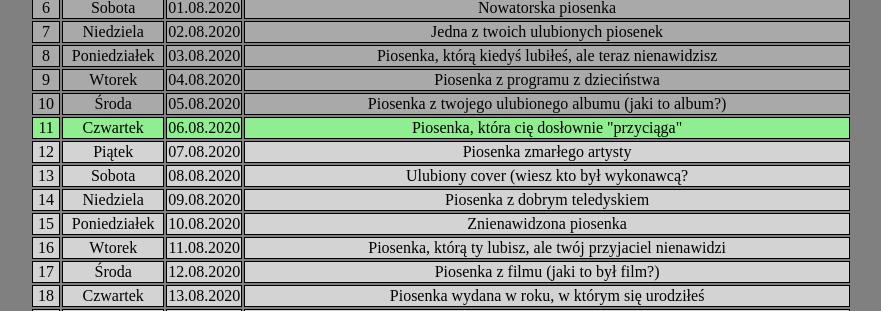
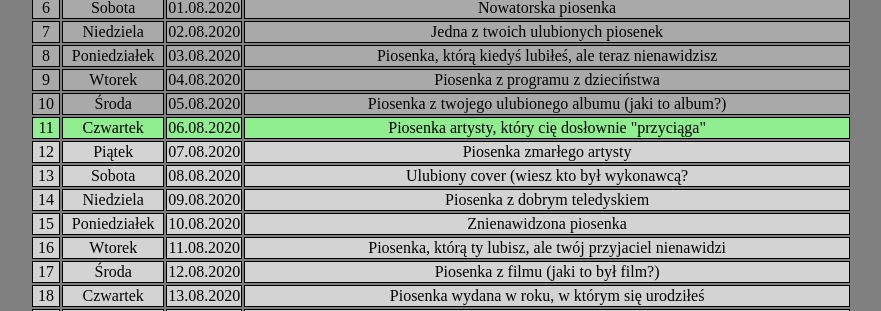
Before and after one commit to Drizii/DayChallange, a Django app: page / in a window 1280 px wide. Shown: the part 283-594 px from the top of the page, without its empty margins (199-1080 px from the left). Run offline with Django 3.2, Linux system fonts and the light colour scheme.

Commit message:
poprawka w 11 dniu

```diff
--- a/challange/templates/index.html
+++ b/challange/templates/index.html
@@ -23,7 +23,7 @@
     <tr><td>8</td><td>Poniedziałek</td><td>03.08.2020</td><td>Piosenka, którą kiedyś lubiłeś, ale teraz nienawidzisz</td></tr>
     <tr><td>9</td><td>Wtorek</td><td>04.08.2020</td><td>Piosenka z programu z dzieciństwa</td></tr>
     <tr><td>10</td><td>Środa</td><td>05.08.2020</td><td>Piosenka z twojego ulubionego albumu (jaki to album?)</td></tr>
-    <tr><td>11</td><td>Czwartek</td><td>06.08.2020</td><td>Piosenka, która cię dosłownie "przyciąga"</td></tr>
+    <tr><td>11</td><td>Czwartek</td><td>06.08.2020</td><td>Piosenka artysty, który cię dosłownie "przyciąga"</td></tr>
     <tr><td>12</td><td>Piątek</td><td>07.08.2020</td><td>Piosenka zmarłego artysty</td></tr>
     <tr><td>13</td><td>Sobota</td><td>08.08.2020</td><td>Ulubiony cover (wiesz kto był wykonawcą?</td></tr>
     <tr><td>14</td><td>Niedziela</td><td>09.08.2020</td><td>Piosenka z dobrym teledyskiem</td></tr>
```
